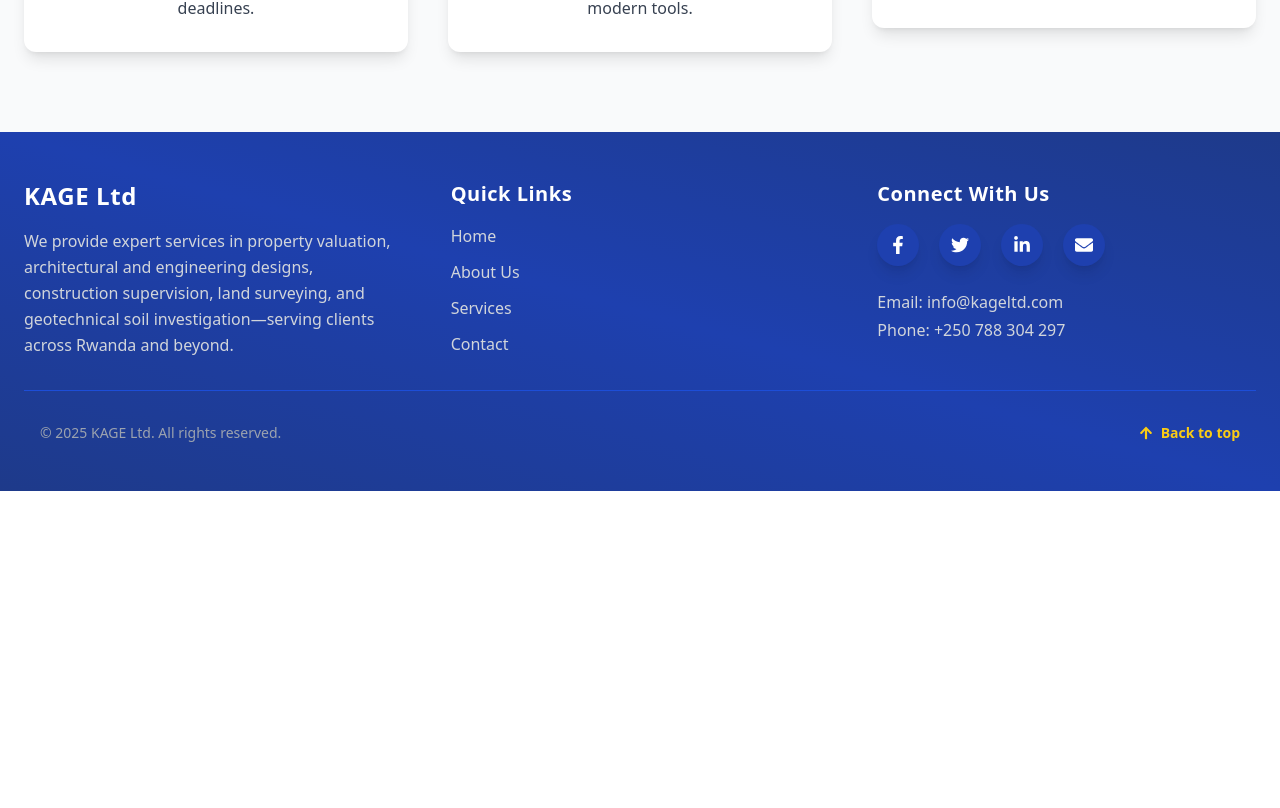
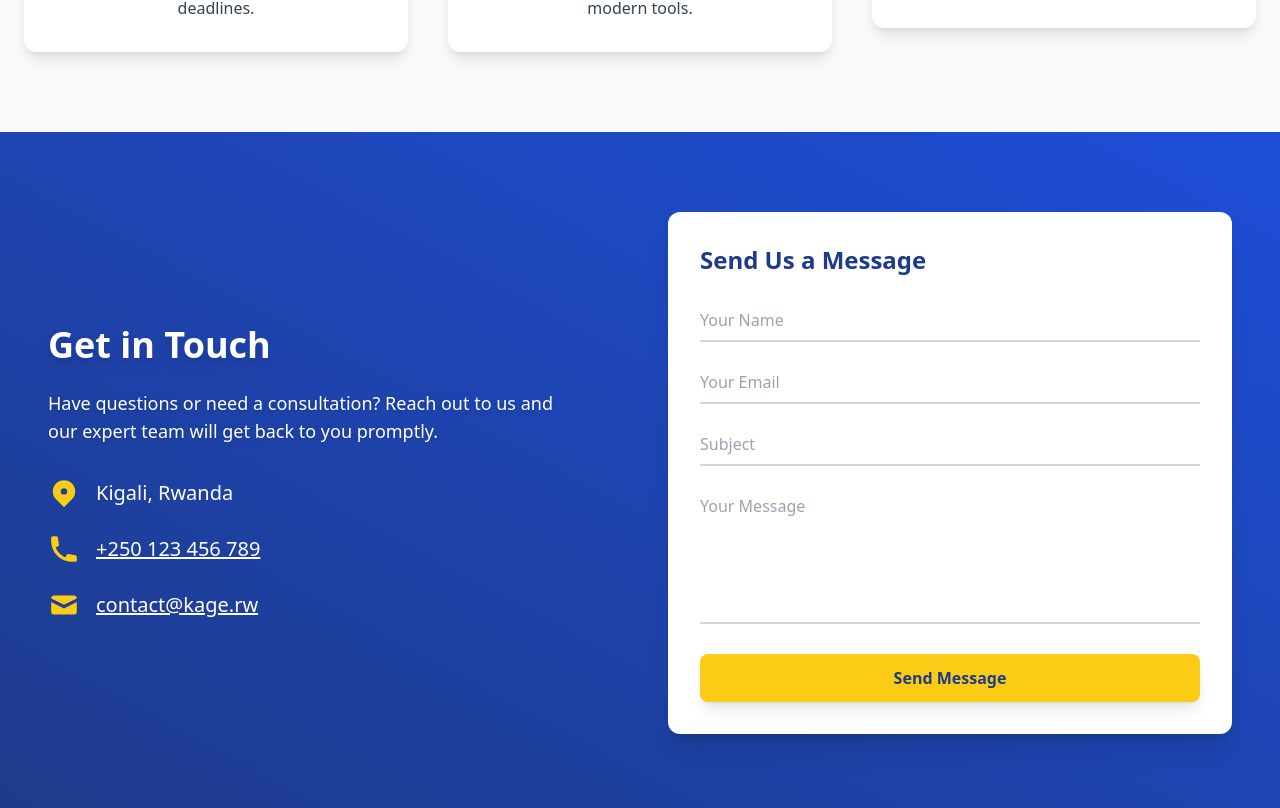
Before and after one commit to OliQuavious/kage-ltd-website, a React (Create React App) app: page /services in a window 1280 px wide. Shown: the part 1152-1960 px from the top of the page. Before the commit the page ends 1643 px from the top, so only its background shows below. Built offline with nearby package versions, Linux system fonts and the light colour scheme.

Commit message:
Update Services

```diff
--- a/src/pages/Services.jsx
+++ b/src/pages/Services.jsx
@@ -1,8 +1,8 @@
 // src/pages/Services.jsx
-import React from "react";
+import React, { useState } from "react";
 import { motion } from "framer-motion";
 import { Link } from "react-router-dom";
-import { HiChevronRight } from "react-icons/hi";
+import { HiChevronRight, HiMail, HiPhone, HiLocationMarker } from "react-icons/hi";
 import {
   FaBalanceScale,
   FaDraftingCompass,
@@ -10,9 +10,9 @@ import {
   FaHardHat,
   FaMapMarkedAlt,
   FaMountain,
-  FaHome
+  FaHome,
 } from "react-icons/fa";
-import { Helmet } from "react-helmet";  // <-- added this import
+import { Helmet } from "react-helmet";
 
 /* ---------- DATA ---------- */
 const services = [
@@ -48,7 +48,7 @@ const services = [
   },
 ];
 
-/* ---------- HERO ANIMATION VARIANTS ---------- */
+/* ---------- ANIMATION VARIANTS ---------- */
 const heroText = {
   hidden: { opacity: 0, y: 30 },
   show: { opacity: 1, y: 0, transition: { duration: 1 } },
@@ -67,7 +67,6 @@ const bgZoom = {
   },
 };
 
-/* ---------- CARD ANIMATION VARIANTS ---------- */
 const list = {
   hidden: { opacity: 0 },
   show: { opacity: 1, transition: { staggerChildren: 0.15 } },
@@ -87,10 +86,76 @@ const iconFx = {
   hover: { scale: 1.3, color: "#FBBF24", transition: { duration: 0.3 } },
 };
 
+const formVariants = {
+  hidden: { opacity: 0, y: 40 },
+  show: { opacity: 1, y: 0, transition: { duration: 0.7, ease: "easeOut" } },
+};
+
 /* ---------- COMPONENT ---------- */
 function Services() {
-  const slugify = (str) =>
-    encodeURIComponent(str.replace(/\s+/g, "-").toLowerCase());
+  const slugify = (str) => encodeURIComponent(str.replace(/\s+/g, "-").toLowerCase());
+
+  // Form state
+  const [formData, setFormData] = useState({
+    name: "",
+    email: "",
+    subject: "",
+    message: "",
+  });
+
+  const [errors, setErrors] = useState({});
+  const [submitStatus, setSubmitStatus] = useState(null);
+
+  const handleChange = (e) => {
+    setFormData((prev) => ({ ...prev, [e.target.name]: e.target.value }));
+  };
+
+  // Simple validation
+  const validate = () => {
+    const newErrors = {};
+    if (!formData.name.trim()) newErrors.name = "Name is required";
+    if (!formData.email.trim()) newErrors.email = "Email is required";
+    else if (!/\S+@\S+\.\S+/.test(formData.email))
+      newErrors.email = "Email is invalid";
+    if (!formData.subject.trim()) newErrors.subject = "Subject is required";
+    if (!formData.message.trim()) newErrors.message = "Message is required";
+    return newErrors;
+  };
+
+ const handleSubmit = async (e) => {
+  e.preventDefault();
+  const validationErrors = validate();
+  if (Object.keys(validationErrors).length > 0) {
+    setErrors(validationErrors);
+    setSubmitStatus(null);
+    return;
+  }
+  setErrors({});
+
+  try {
+    const response = await fetch("https://formspree.io/f/xgvylrny", {
+      method: "POST",
+      headers: {
+        Accept: "application/json",
+        "Content-Type": "application/json",
+      },
+      body: JSON.stringify(formData),
+    });
+
+    const result = await response.json();
+
+    if (response.ok) {
+      setSubmitStatus("Your message has been sent successfully!");
+      setFormData({ name: "", email: "", subject: "", message: "" });
+    } else if (result?.errors?.length) {
+      setSubmitStatus("Failed to send message. Please try again.");
+    }
+  } catch (error) {
+    console.error("Submission error:", error);
+    setSubmitStatus("An unexpected error occurred. Please try again.");
+  }
+};
+
 
   return (
     <>
@@ -104,7 +169,10 @@ function Services() {
         <link rel="canonical" href="https://kage.rw/services" />
 
         {/* Open Graph */}
-  <meta property="og:title" content="Our Services – Property Valuation, Surveying & Engineering | KAGE Ltd Rwanda" />
+        <meta
+          property="og:title"
+          content="Our Services – Property Valuation, Surveying & Engineering | KAGE Ltd Rwanda"
+        />
         <meta
           property="og:description"
           content="KAGE Ltd offers expert services in property valuation, land surveying, architectural and structural engineering, construction project supervision, and geotechnical investigations across Rwanda."
@@ -115,7 +183,10 @@ function Services() {
 
         {/* Twitter */}
         <meta name="twitter:card" content="summary_large_image" />
-  <meta name="twitter:title" content="Our Services – Property Valuation, Surveying & Engineering | KAGE Ltd Rwanda" />
+        <meta
+          name="twitter:title"
+          content="Our Services – Property Valuation, Surveying & Engineering | KAGE Ltd Rwanda"
+        />
         <meta
           name="twitter:description"
           content="Explore professional services offered by KAGE Ltd in Rwanda: property valuation, engineering designs, land surveys, geotechnical testing, and construction supervision."
@@ -123,26 +194,23 @@ function Services() {
         <meta name="twitter:image" content="https://kage.rw/images/services-og-image.jpg" />
       </Helmet>
 
+      {/* Existing hero and services code here ... (unchanged) */}
 
       <section className="relative h-[400px] md:h-[500px] overflow-hidden">
         {/* Background image */}
         <motion.div
           className="absolute inset-0 bg-cover bg-center"
-          style={{ backgroundImage: "url('/house.jpg')" }} // ⬅ replace with your actual image path
+          style={{ backgroundImage: "url('/house.jpg')" }}
           variants={bgZoom}
           initial="hidden"
           animate="show"
         />
-
         {/* Gradient overlay */}
         <div className="absolute inset-0 bg-gradient-to-b from-black/70 via-black/40 to-black/70" />
 
-       {/* Breadcrumb nav (updated with margin for visibility) */}
-<nav
-  aria-label="Breadcrumb"
-  className="relative z-20 mt-24 px-6 md:px-12"
->
-  <ol className="flex flex-wrap sm:flex-nowrap items-center gap-2 text-sm  px-4 py-2 rounded-full shadow-md w-fit max-w-full backdrop-blur-sm">
+        {/* Breadcrumb nav */}
+        <nav aria-label="Breadcrumb" className="relative z-20 mt-24 px-6 md:px-12">
+          <ol className="flex flex-wrap sm:flex-nowrap items-center gap-2 text-sm px-4 py-2 rounded-full shadow-md w-fit max-w-full backdrop-blur-sm">
             <li className="flex items-center gap-1 shrink-0">
               <Link
                 to="/"
@@ -153,15 +221,11 @@ function Services() {
               </Link>
             </li>
             <HiChevronRight className="text-blue-400 text-lg shrink-0" />
-    <li
-      aria-current="page"
-      className="text-blue-900 font-semibold px-2 py-1 shrink-0"
-    >
+            <li aria-current="page" className="text-blue-900 font-semibold px-2 py-1 shrink-0">
               Services
             </li>
           </ol>
         </nav>
-
 
         {/* Text box */}
         <motion.div
@@ -171,15 +235,12 @@ function Services() {
           animate="show"
         >
           <div className="bg-black/50 backdrop-blur-sm rounded-lg p-4 sm:p-6 md:p-10 max-w-2xl">
-    <h1 className="text-3xl sm:text-4xl md:text-5xl font-extrabold text-white mb-3">
-      Our Services
-    </h1>
+            <h1 className="text-3xl sm:text-4xl md:text-5xl font-extrabold text-white mb-3">Our Services</h1>
             <p className="text-base sm:text-lg md:text-xl text-gray-100 leading-relaxed">
               Explore the range of professional services we offer to meet your real-estate, engineering and design needs.
             </p>
           </div>
         </motion.div>
-
       </section>
 
       {/* ---------------- SERVICES GRID ---------------- */}
@@ -191,9 +252,7 @@ function Services() {
         whileInView="show"
         viewport={{ once: true, amount: 0.3 }}
       >
-        <h2 className="text-4xl font-extrabold text-center text-blue-900 mb-14">
-          What We Do
-        </h2>
+        <h2 className="text-4xl font-extrabold text-center text-blue-900 mb-14">What We Do</h2>
 
         <div className="grid gap-10 md:grid-cols-2 lg:grid-cols-3">
           {services.map(({ title, desc, icon: Icon }, idx) => (
@@ -227,15 +286,10 @@ function Services() {
                   animate="rest"
                   className="relative flex flex-col items-center text-center"
                 >
-                  <motion.div
-                    variants={iconFx}
-                    className="text-blue-900 text-5xl mb-5 drop-shadow-sm"
-                  >
+                  <motion.div variants={iconFx} className="text-blue-900 text-5xl mb-5 drop-shadow-sm">
                     <Icon />
                   </motion.div>
-                  <h3 className="text-xl font-semibold text-blue-900 mb-3">
-                    {title}
-                  </h3>
+                  <h3 className="text-xl font-semibold text-blue-900 mb-3">{title}</h3>
                   <p className="text-gray-700">{desc}</p>
                 </motion.div>
               </motion.div>
@@ -243,6 +297,149 @@ function Services() {
           ))}
         </div>
       </motion.section>
+
+      {/* ------------------ CONTACT SECTION ------------------ */}
+      <motion.section
+        id="contact"
+        className="bg-gradient-to-tr from-blue-900 to-blue-700 py-20 px-6 md:px-12"
+        variants={formVariants}
+        initial="hidden"
+        whileInView="show"
+        viewport={{ once: true, amount: 0.3 }}
+      >
+        <div className="max-w-7xl mx-auto grid grid-cols-1 md:grid-cols-2 gap-14 items-center text-white">
+          {/* Contact Info */}
+          <div>
+            <h2 className="text-4xl font-extrabold mb-6 drop-shadow-lg">Get in Touch</h2>
+            <p className="mb-8 text-lg max-w-lg drop-shadow">
+              Have questions or need a consultation? Reach out to us and our expert team will get back to you promptly.
+            </p>
+
+            <ul className="space-y-6 text-xl">
+              <li className="flex items-center gap-4 hover:text-yellow-400 transition">
+                <HiLocationMarker className="w-8 h-8 text-yellow-400 flex-shrink-0" />
+                <span>Kigali, Rwanda</span>
+              </li>
+              <li className="flex items-center gap-4 hover:text-yellow-400 transition">
+                <HiPhone className="w-8 h-8 text-yellow-400 flex-shrink-0" />
+                <a href="tel:+250123456789" className="underline">
+                  +250 123 456 789
+                </a>
+              </li>
+              <li className="flex items-center gap-4 hover:text-yellow-400 transition">
+                <HiMail className="w-8 h-8 text-yellow-400 flex-shrink-0" />
+                <a href="mailto:contact@kage.rw" className="underline">
+                  contact@kage.rw
+                </a>
+              </li>
+            </ul>
+          </div>
+
+          {/* Contact Form */}
+          <form
+            onSubmit={handleSubmit}
+            className="bg-white rounded-xl p-8 shadow-xl text-blue-900"
+            noValidate
+          >
+            <h3 className="text-2xl font-semibold mb-6">Send Us a Message</h3>
+
+            <div className="mb-5 relative">
+              <input
+                type="text"
+                name="name"
+                id="name"
+                className={`peer w-full border-b-2 border-gray-300 py-2 text-blue-900 placeholder-transparent focus:outline-none focus:border-yellow-400 ${
+                  errors.name ? "border-red-500" : ""
+                }`}
+                placeholder="Your Name"
+                value={formData.name}
+                onChange={handleChange}
+              />
+              <label
+                htmlFor="name"
+                className="absolute left-0 -top-4 text-gray-500 text-sm transition-all peer-placeholder-shown:top-2 peer-placeholder-shown:text-base peer-placeholder-shown:text-gray-400 peer-focus:-top-4 peer-focus:text-yellow-400 peer-focus:text-sm cursor-text"
+              >
+                Your Name
+              </label>
+              {errors.name && <p className="text-red-600 mt-1 text-sm">{errors.name}</p>}
+            </div>
+
+            <div className="mb-5 relative">
+              <input
+                type="email"
+                name="email"
+                id="email"
+                className={`peer w-full border-b-2 border-gray-300 py-2 text-blue-900 placeholder-transparent focus:outline-none focus:border-yellow-400 ${
+                  errors.email ? "border-red-500" : ""
+                }`}
+                placeholder="Your Email"
+                value={formData.email}
+                onChange={handleChange}
+              />
+              <label
+                htmlFor="email"
+                className="absolute left-0 -top-4 text-gray-500 text-sm transition-all peer-placeholder-shown:top-2 peer-placeholder-shown:text-base peer-placeholder-shown:text-gray-400 peer-focus:-top-4 peer-focus:text-yellow-400 peer-focus:text-sm cursor-text"
+              >
+                Your Email
+              </label>
+              {errors.email && <p className="text-red-600 mt-1 text-sm">{errors.email}</p>}
+            </div>
+
+            <div className="mb-5 relative">
+              <input
+                type="text"
+                name="subject"
+                id="subject"
+                className={`peer w-full border-b-2 border-gray-300 py-2 text-blue-900 placeholder-transparent focus:outline-none focus:border-yellow-400 ${
+                  errors.subject ? "border-red-500" : ""
+                }`}
+                placeholder="Subject"
+                value={formData.subject}
+                onChange={handleChange}
+              />
+              <label
+                htmlFor="subject"
+                className="absolute left-0 -top-4 text-gray-500 text-sm transition-all peer-placeholder-shown:top-2 peer-placeholder-shown:text-base peer-placeholder-shown:text-gray-400 peer-focus:-top-4 peer-focus:text-yellow-400 peer-focus:text-sm cursor-text"
+              >
+                Subject
+              </label>
+              {errors.subject && <p className="text-red-600 mt-1 text-sm">{errors.subject}</p>}
+            </div>
+
+            <div className="mb-6 relative">
+              <textarea
+                name="message"
+                id="message"
+                rows="5"
+                className={`peer w-full border-b-2 border-gray-300 py-2 text-blue-900 placeholder-transparent resize-none focus:outline-none focus:border-yellow-400 ${
+                  errors.message ? "border-red-500" : ""
+                }`}
+                placeholder="Your Message"
+                value={formData.message}
+                onChange={handleChange}
+              />
+              <label
+                htmlFor="message"
+                className="absolute left-0 -top-4 text-gray-500 text-sm transition-all peer-placeholder-shown:top-2 peer-placeholder-shown:text-base peer-placeholder-shown:text-gray-400 peer-focus:-top-4 peer-focus:text-yellow-400 peer-focus:text-sm cursor-text"
+              >
+                Your Message
+              </label>
+              {errors.message && <p className="text-red-600 mt-1 text-sm">{errors.message}</p>}
+            </div>
+
+            {submitStatus && (
+              <p className="mb-4 text-green-600 font-semibold">{submitStatus}</p>
+            )}
+
+            <button
+              type="submit"
+              className="w-full bg-yellow-400 hover:bg-yellow-500 text-blue-900 font-bold py-3 rounded-lg shadow-lg transition-colors focus:outline-none focus:ring-4 focus:ring-yellow-300"
+            >
+              Send Message
+            </button>
+          </form>
+        </div>
+      </motion.section>
     </>
   );
 }
```
Lines whose indentation alone changed are shown as unchanged.
